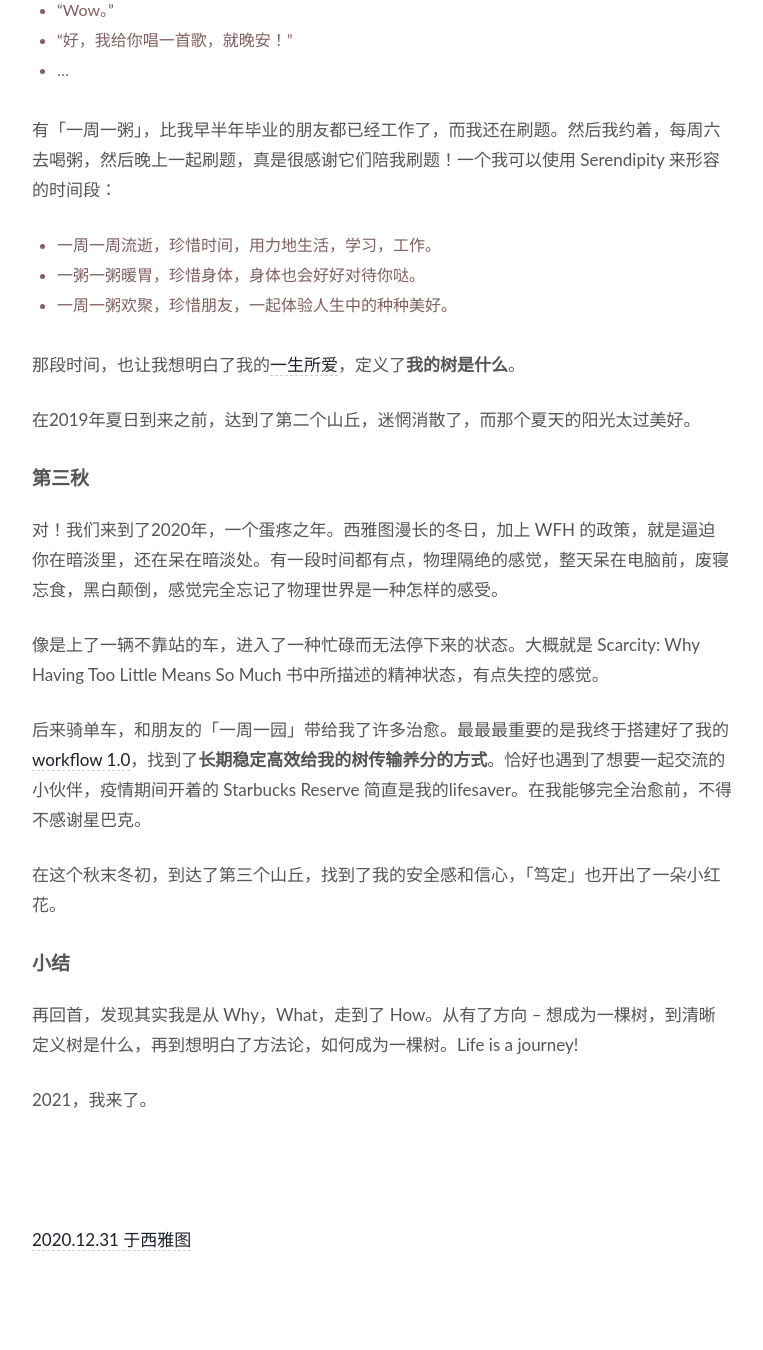
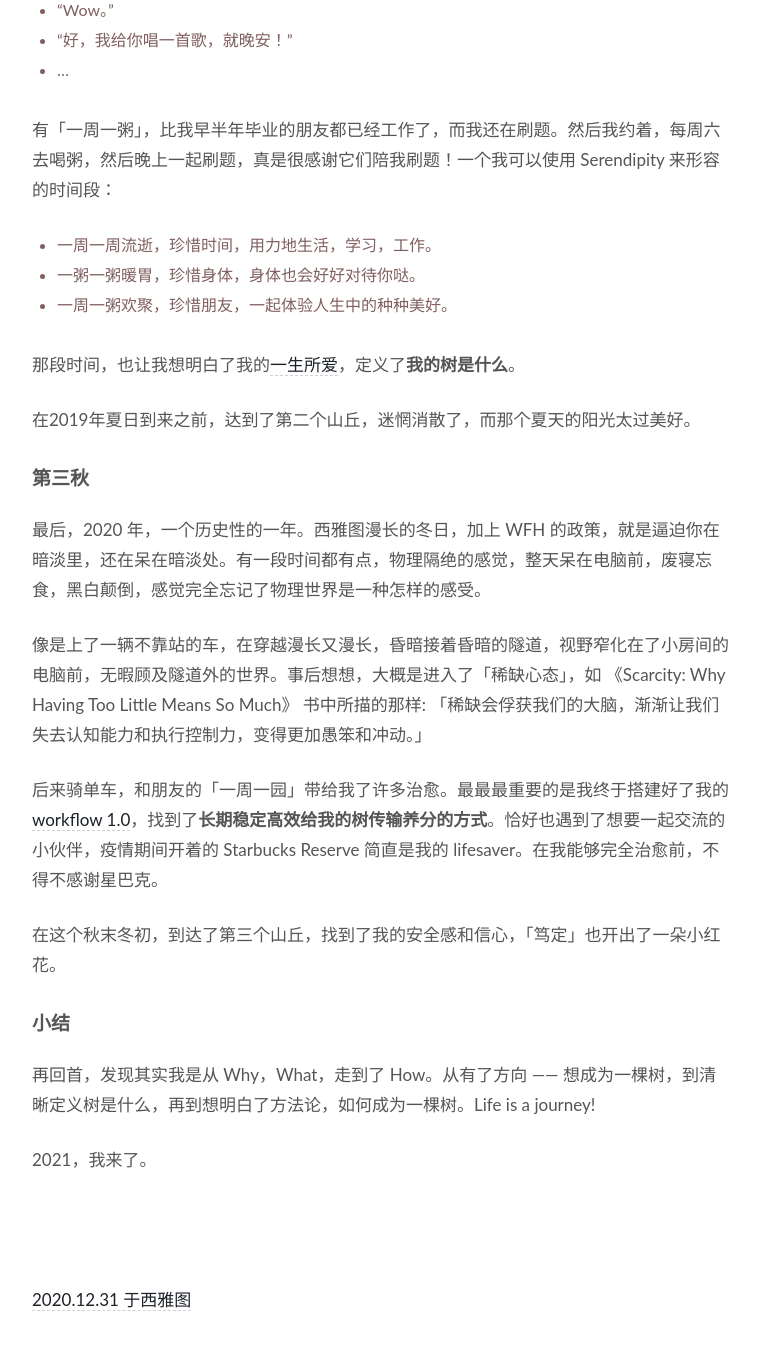
Before and after one commit to WillWang-X/willwang-x.github.io, a Jekyll site: the page built from _posts/blogs/2020-12-31-3-fall-and-rise.md, in a window 1280 px wide and 1400 px high, scrolled down 2305 px. Shown: the top 1350 px of the window, without its empty margins (258-1021 px from the left). Built offline with Jekyll 4.4.1, drawn with Linux system fonts in a browser that asks for light colours; some of the changed text lies outside the part shown.

Commit message:
Update in bash

```diff
--- a/_posts/blogs/2020-12-31-3-fall-and-rise.md
+++ b/_posts/blogs/2020-12-31-3-fall-and-rise.md
@@ -29,7 +29,7 @@ published: true
 
 ## 第一秋
 
-大概回溯到2016年，毕业季。与家人达成共识比较晚，所以托福GRE，也准备比较晚。当时秋天，我的心情也像秋叶，努力又脆弱地抓着树干，不想被任何一场风，吹走。
+大概回溯到 2016 年，毕业季。与家人达成共识比较晚，所以托福GRE，也准备比较晚。当时秋天，我的心情也像秋叶，努力又脆弱地抓着树干，不想被任何一场风，吹走。
 
 三个画面我现在还记得，第一个是我哥电话问我，GRE怎么样了？我第一次考，并不理想，总有一种被时间追赶，内心着急而无法发力，但心里明白，这种事情，终究要靠自己，我试图淡定地回答：还行。但声音被包了一层保鲜膜，被悬在了电话这端。因为当时爸妈还在劝我接受保研，而我哥却一直支持我。因为托福和GRE考试费，总是问家里要的，所以，总是觉得有些被动。可能我哥也不记得了，他说：钱的事情不要多想，我支持你。不知道是不是太热，我的眼球开始出汗。也可能，是心里开始发暖。
 
@@ -43,7 +43,7 @@ published: true
 
 ## 第二秋
 
-时间来了2018年，又是一个毕业季，硕士毕业。找工作也是一波三折。
+时间来了 2018 年，又是一个毕业季，硕士毕业。找工作也是一波三折。
 
 那段时间前后，有日日夜夜「刷题小组」，声音在耳畔响起：
 
@@ -75,17 +75,17 @@ published: true
 
 ## 第三秋
 
-对！我们来到了2020年，一个蛋疼之年。西雅图漫长的冬日，加上 WFH 的政策，就是逼迫你在暗淡里，还在呆在暗淡处。有一段时间都有点，物理隔绝的感觉，整天呆在电脑前，废寝忘食，黑白颠倒，感觉完全忘记了物理世界是一种怎样的感受。
+最后，2020 年，一个历史性的一年。西雅图漫长的冬日，加上 WFH 的政策，就是逼迫你在暗淡里，还在呆在暗淡处。有一段时间都有点，物理隔绝的感觉，整天呆在电脑前，废寝忘食，黑白颠倒，感觉完全忘记了物理世界是一种怎样的感受。
 
-像是上了一辆不靠站的车，进入了一种忙碌而无法停下来的状态。大概就是 Scarcity: Why Having Too Little Means So Much 书中所描述的精神状态，有点失控的感觉。
+像是上了一辆不靠站的车，在穿越漫长又漫长，昏暗接着昏暗的隧道，视野窄化在了小房间的电脑前，无暇顾及隧道外的世界。事后想想，大概是进入了「稀缺心态」，如 《Scarcity: Why Having Too Little Means So Much》 书中所描的那样: 「稀缺会俘获我们的大脑，渐渐让我们失去认知能力和执行控制力，变得更加愚笨和冲动。」
 
-后来骑单车，和朋友的「一周一园」带给我了许多治愈。最最最重要的是我终于搭建好了我的 [workflow 1.0](https://github.com/willwang-x/workflow)，找到了**长期稳定高效给我的树传输养分的方式**。恰好也遇到了想要一起交流的小伙伴，疫情期间开着的 Starbucks Reserve 简直是我的lifesaver。在我能够完全治愈前，不得不感谢星巴克。
+后来骑单车，和朋友的「一周一园」带给我了许多治愈。最最最重要的是我终于搭建好了我的 [workflow 1.0](https://github.com/willwang-x/workflow)，找到了**长期稳定高效给我的树传输养分的方式**。恰好也遇到了想要一起交流的小伙伴，疫情期间开着的 Starbucks Reserve 简直是我的 lifesaver。在我能够完全治愈前，不得不感谢星巴克。
 
 在这个秋末冬初，到达了第三个山丘，找到了我的安全感和信心，「笃定」也开出了一朵小红花。
 
 ## 小结
 
-再回首，发现其实我是从 Why，What，走到了 How。从有了方向 -- 想成为一棵树，到清晰定义树是什么，再到想明白了方法论，如何成为一棵树。Life is a journey!
+再回首，发现其实我是从 Why，What，走到了 How。从有了方向 —— 想成为一棵树，到清晰定义树是什么，再到想明白了方法论，如何成为一棵树。Life is a journey!
 
 2021，我来了。
 
```
Also changed, not shown: other parts of _posts/blogs/2020-12-31-3-fall-and-rise.md (+1 -1 lines), _posts/blogs/2018-10-20-tenet.md (+1 -0 lines).
